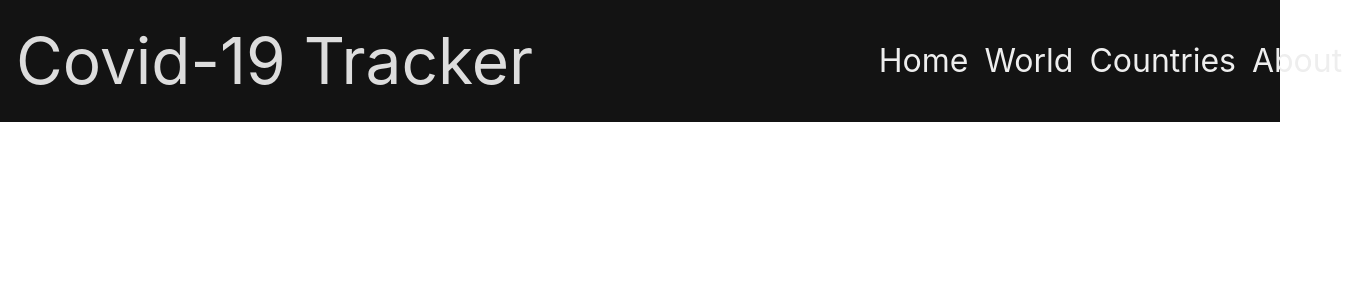
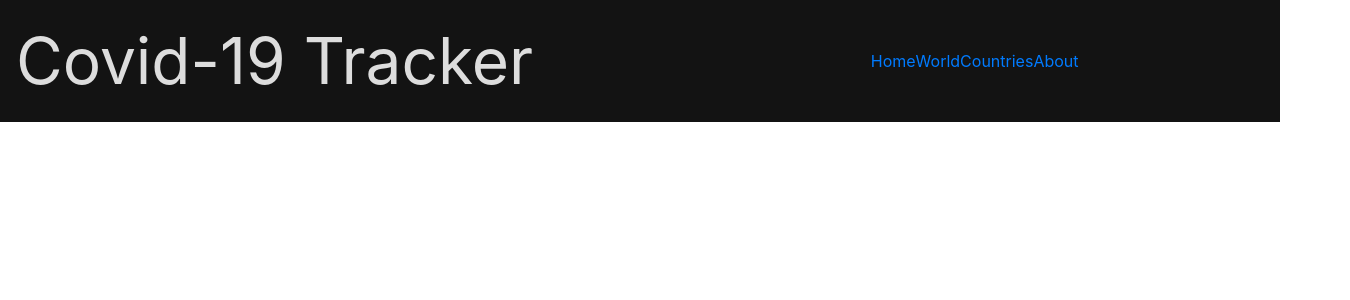
Before and after one commit to srajang123/covid, a React (Create React App) app: page / in a window 1280 px wide. Shown: the top 300 px of the page, 1350 px wide, since content can reach past the window. Built offline with nearby package versions, Linux system fonts and the light colour scheme.

Commit message:
Added Dynmic Active Links

```diff
--- a/src/Components/Header.js
+++ b/src/Components/Header.js
@@ -1,6 +1,20 @@
-import React from 'react';
+import React,{useEffect} from 'react';
 import '../css/Header.css';
 const Header=props=>{
+    let c1,c2,c3,c4;
+    c1=c2=c3=c4='nav-item covid-nav-item';
+    switch(window.location.pathname)
+    {
+        case '/': c1+=' covid-active';
+                  break;
+        case '/world': c2+=' covid-active';
+                break;
+        case '/countries': c3+=' covid-active';
+                    break;
+        case '/about': c4+=' covid-active';
+                break;
+        default: break;
+    }
     return(
         <div className='header'>
             <nav className="navbar navbar-expand-lg navbar-light bg-light covid-nav">
@@ -10,17 +24,17 @@ const Header=props=>{
                 </button>
                 <div className="collapse navbar-collapse" id="navbarSupportedContent">
                     <ul className="navbar-nav mr-auto covid-navbar-nav">
-                        <li className="nav-item covid-nav-item active">
-                            <a className="nav-link covid-nav-link" href="/">Home</a>
+                        <li className="nav-item covid-nav-item">
+                            <a className={c1} href="/">Home</a>
                         </li>
                         <li className="nav-item covid-nav-item">
-                            <a className="nav-link covid-nav-link" href="/world">World</a>
+                            <a className={c2} href="/world">World</a>
                         </li>
                         <li className="nav-item covid-nav-item">
-                            <a className="nav-link covid-nav-link" href="/countries">Countries</a>
+                            <a className={c3} href="/countries">Countries</a>
                         </li>
                         <li className="nav-item covid-nav-item">
-                            <a className="nav-link covid-nav-link" href="/about">About</a>
+                            <a className={c4} href="/about">About</a>
                         </li>
                     </ul>
                 </div>
```
